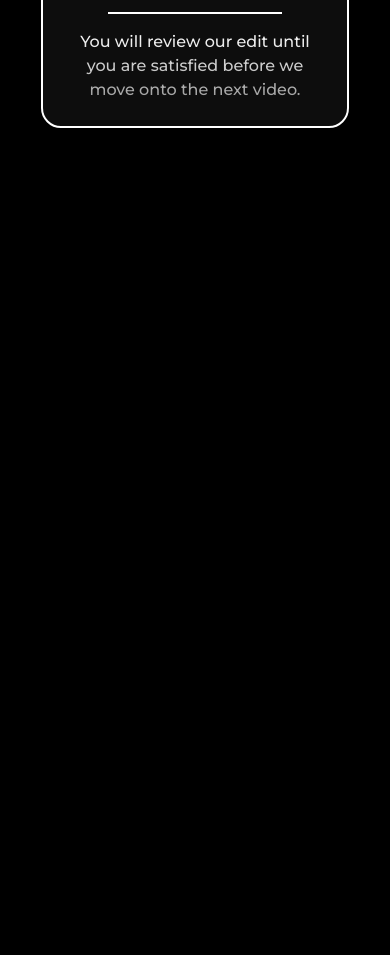
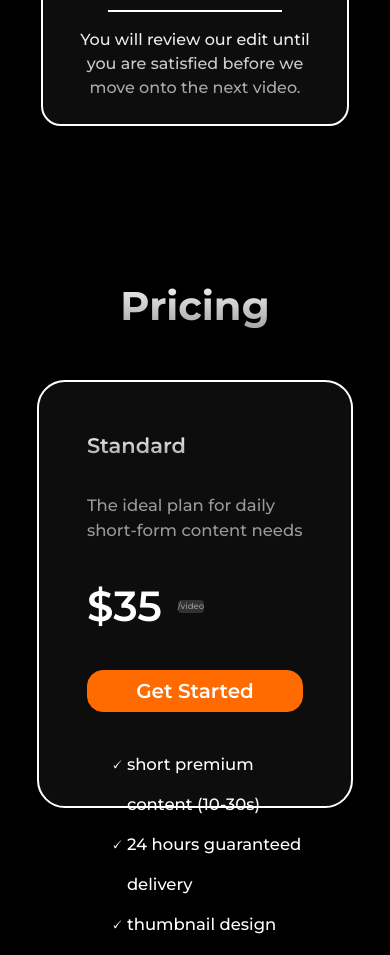
Before and after one commit to dadaxingxing/video-editing-funnel, a React (Vite) app: page / in a window 390 px wide. Shown: the part 1640-2595 px from the top of the page. Before the commit the page ends 1768 px from the top, so only its background shows below. Built offline with nearby package versions, Linux system fonts and the light colour scheme.

Commit message:
added third page along with offer and title. Need to make responsive

```diff
--- a/src/App.css
+++ b/src/App.css
@@ -118,8 +118,7 @@ body{
 }
 
 .p1_text{
-        font-size: clamp(.8rem, 3vw, 1.5rem);
-
+    font-size: clamp(.8rem, 3vw, 1.5rem);
 }
 
 .p1_proof_container{
@@ -152,3 +151,17 @@ body{
 .p2_cards{
     gap: 2rem;
 }
+
+.page3{
+    width: 100%;
+    height: 100dvh;
+    gap: 2.75rem;
+}
+
+.p3_title{
+    font-size: clamp(2.5rem, 5vw, 4rem);
+    font-weight: var(--bold);
+    background: var(--gradient-white);
+    -webkit-background-clip: text;
+    -webkit-text-fill-color: transparent;
+}
--- a/src/App.jsx
+++ b/src/App.jsx
@@ -128,7 +128,7 @@ function App() {
       <div className='page2 container-fluid d-flex flex-column justify-content-center' >
 
 
-        <div className='row text-center mb-1 mb-lg-4 '>
+        <div className='row text-center mb-lg-4 '>
 
           <div className='col-12'>
             <div className='p2_title' id='about'>Work Flow</div>
@@ -162,46 +162,24 @@ function App() {
               paragraph='You will review our edit until you are satisfied before we move onto the next video.'
             />
           </div>
+        </div>
+      </div>
 
+      {/* Third Page */}
+      <div className='container page3 d-flex justify-content-center align-items-center flex-column'>
+        <div className='row'>
+          <div className='p3_title'>Pricing</div>
 
         </div>
-
-
-      </div>
-
-      {/* <CTA
-        height='2.8rem'
-        width='7.8rem'
-      >Buy Now</CTA>
-
-      <div className='d-flex flex-row'>
-
-
-      </div>
-      <div className='d-flex flex-row'>
-
-        <Cards
-          title='Review'
-          paragraph='Indicate the amount of video needed everyday and fill out ways to contact by filling out the form.'
-        />
-        <Cards
-          title='Upload'
-          paragraph='Upload all footage to us along with any requirements to a google drive.'
-        />
-        <Cards
-          title='Revise'
-          paragraph='You will review our edit until you are satisfied before we move onto the next video.'
+        <Offer
+          packages='Standard'
+          description='The ideal plan for daily short-form content needs'
+          price='$35'
+          unit='/video'
+          points={offerPoints}
         />
 
       </div>
-
-      <Offer
-        packages='Standard'
-        description='The ideal plan for daily short-form content needs'
-        price='$35'
-        unit='/video'
-        points={offerPoints}
-      /> */}
 
     </>
 
--- a/src/component/CTA.jsx
+++ b/src/component/CTA.jsx
@@ -2,7 +2,7 @@ import './CTA.css';
 import { useState } from 'react';
 
 
-function CTA({children, height='2.5rem', width='5.6rem', radius='.25rem'}) {
+function CTA({children, height='2.5rem', width='5.6rem', radius='.25rem', font_size='1.25rem'}) {
     const handleSubmit = () => {
         console.log('Redirecting user to bottom of funnel!')
     };
@@ -15,7 +15,8 @@ function CTA({children, height='2.5rem', width='5.6rem', radius='.25rem'}) {
                 style={{
                     height,
                     width,
-                    borderRadius:radius,
+                    borderRadius: radius,
+                    fontSize: font_size,
                 }}
             >
                 <div className='button_text'>{children}</div>
--- a/src/component/Offer.css
+++ b/src/component/Offer.css
@@ -6,10 +6,10 @@
 }
 
 .offerFrame{
-    width: 39rem;
-    height: 46rem;
+    width: clamp(18.625rem, 13.4107rem + 26.0714vw, 36.875rem);
+    height: clamp(25.5625rem, 20.0625rem + 27.5vw, 44.8125rem);
     background-color: var(--black);
-    padding: 4rem;
+
     color: white;
     border-radius: 1.75rem;
 
@@ -22,7 +22,7 @@
 }
 
 .package{
-    font-size: 2.25rem;
+    font-size: clamp(1.25rem, 0.9643rem + 1.4286vw, 2.25rem);
     font-weight: 600;
     color: var(--white_gradient);
 
@@ -32,7 +32,7 @@
 }
 
 .description{
-    font-size: 1.5rem;
+    font-size: clamp(1rem, 0.8571rem + 0.7143vw, 1.5rem);
     color: var(--lighter_grey);
 
 }
@@ -43,7 +43,7 @@
 }
 
 .price{
-    font-size: 4.6rem;
+    font-size: clamp(2.5rem, 1.8929rem + 3.0357vw, 4.625rem);
     font-weight: 600;
 }
 
@@ -51,16 +51,16 @@
     background-color: var(--grey);
     color: var(--lighter_grey);
     border-radius: .25rem;
-    font-size: 1rem;
+    font-size: clamp(0.5rem, 0.3571rem + 0.7143vw, 1rem);
 }
 
 
 .bulletPoints{
-    height: 29rem;
+    height: clamp(17.5rem, 14.9643rem + 12.6786vw, 26.375rem);
     line-height: 250%;
 }
 
 .point{
-    font-size: 1.5rem;
+    font-size: clamp(1rem, 0.8571rem + 0.7143vw, 1.5rem);
     list-style-type: '🗸 ';
 }
--- a/src/component/Offer.jsx
+++ b/src/component/Offer.jsx
@@ -3,7 +3,7 @@ import CTA from './CTA';
 
 function Offer({packages, description, price, unit, points}) {
     return (
-        <div className='offerFrame d-flex flex-column justify-items-center align-items center'>
+        <div className='offerFrame d-flex flex-column justify-items-center align-items center p-5'>
             <div className='package'>{packages}</div>
             <div className='description'>{description}</div>
             <div className='priceFrame d-flex flex-row align-items-center'>
@@ -11,9 +11,9 @@ function Offer({packages, description, price, unit, points}) {
                 <div className='unit'>{unit}</div>
             </div>
             <CTA
-                className='CTA'
+                className='CTA '
                 height='5rem'
-                width='29rem'
+                width='100%'
                 radius='1rem'
             >Get Started</CTA>
             <ul className='bulletPoints'>
```
